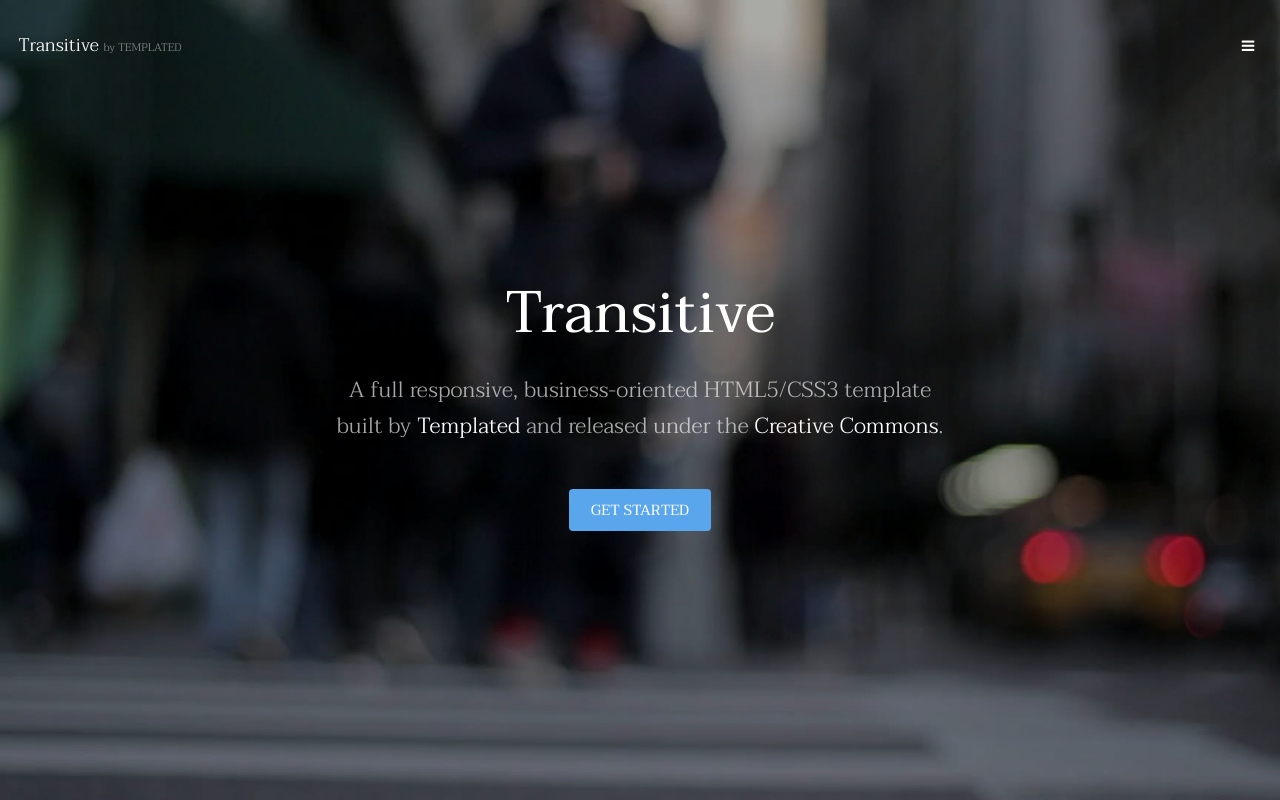
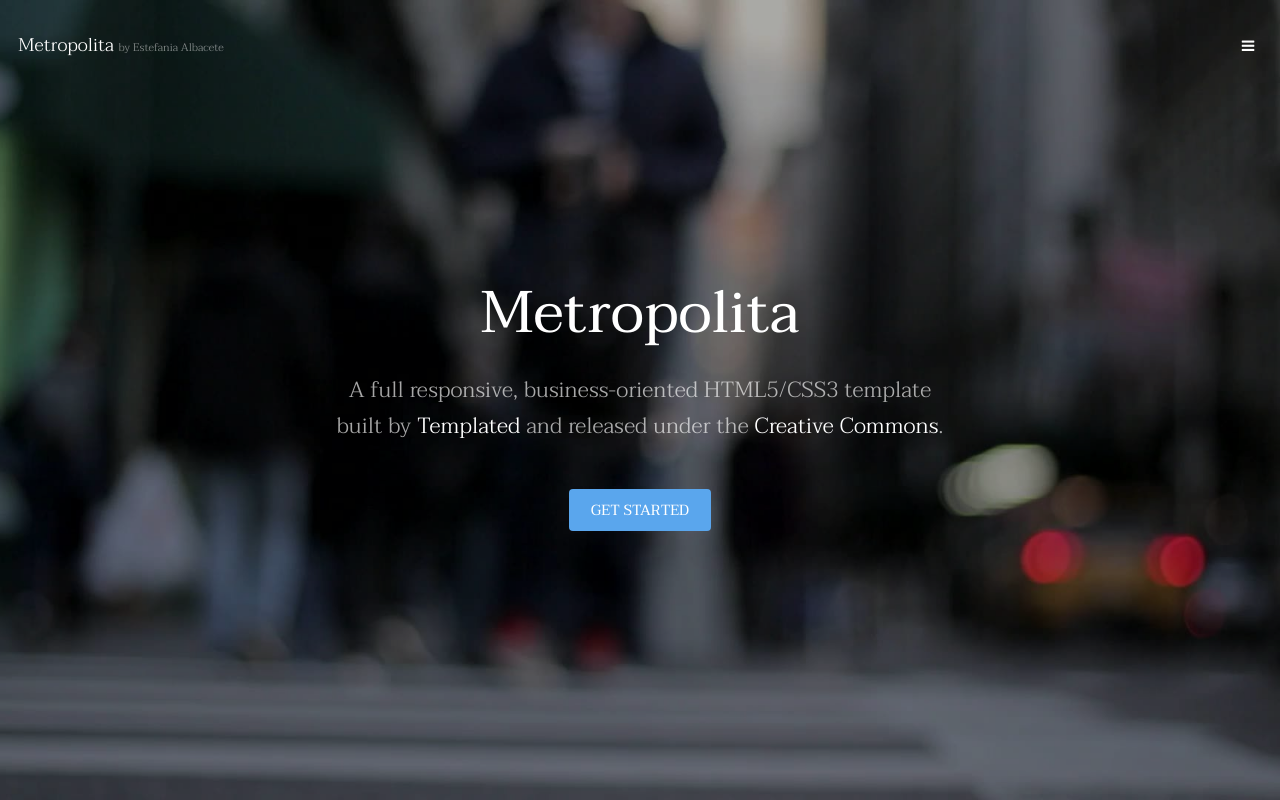
Before and after one commit to Estefania1988/04_REP_METROPOLITA, a plain HTML site: page index.html in a window 1280 px wide. Shown: the top 800 px of the page. Drawn offline with Linux system fonts and the light colour scheme.

Commit message:
cambios en la portada por Estefania

```diff
--- a/index.html
+++ b/index.html
@@ -6,7 +6,7 @@
 -->
 <html>
 	<head>
-		<title>Transitive by TEMPLATED</title>
+		<title>Metropolita by Estefania Albacete</title>
 		<meta charset="utf-8" />
 		<meta name="viewport" content="width=device-width, initial-scale=1" />
 		<link rel="stylesheet" href="assets/css/main.css" />
@@ -15,7 +15,7 @@
 
 		<!-- Header -->
 			<header id="header" class="alt">
-				<div class="logo"><a href="index.html">Transitive <span>by TEMPLATED</span></a></div>
+				<div class="logo"><a href="index.html">Metropolita <span>by Estefania Albacete</span></a></div>
 				<a href="#menu" class="toggle"><span>Menu</span></a>
 			</header>
 
@@ -36,7 +36,7 @@
 		-->
 			<section id="banner" data-video="images/banner">
 				<div class="inner">
-					<h1>Transitive</h1>
+					<h1>Metropolita</h1>
 					<p>A full responsive, business-oriented HTML5/CSS3 template<br />
 					built by <a href="https://templated.co/">Templated</a> and released under the <a href="https://templated.co/license">Creative Commons</a>.</p>
 					<a href="#one" class="button special scrolly">Get Started</a>
```
